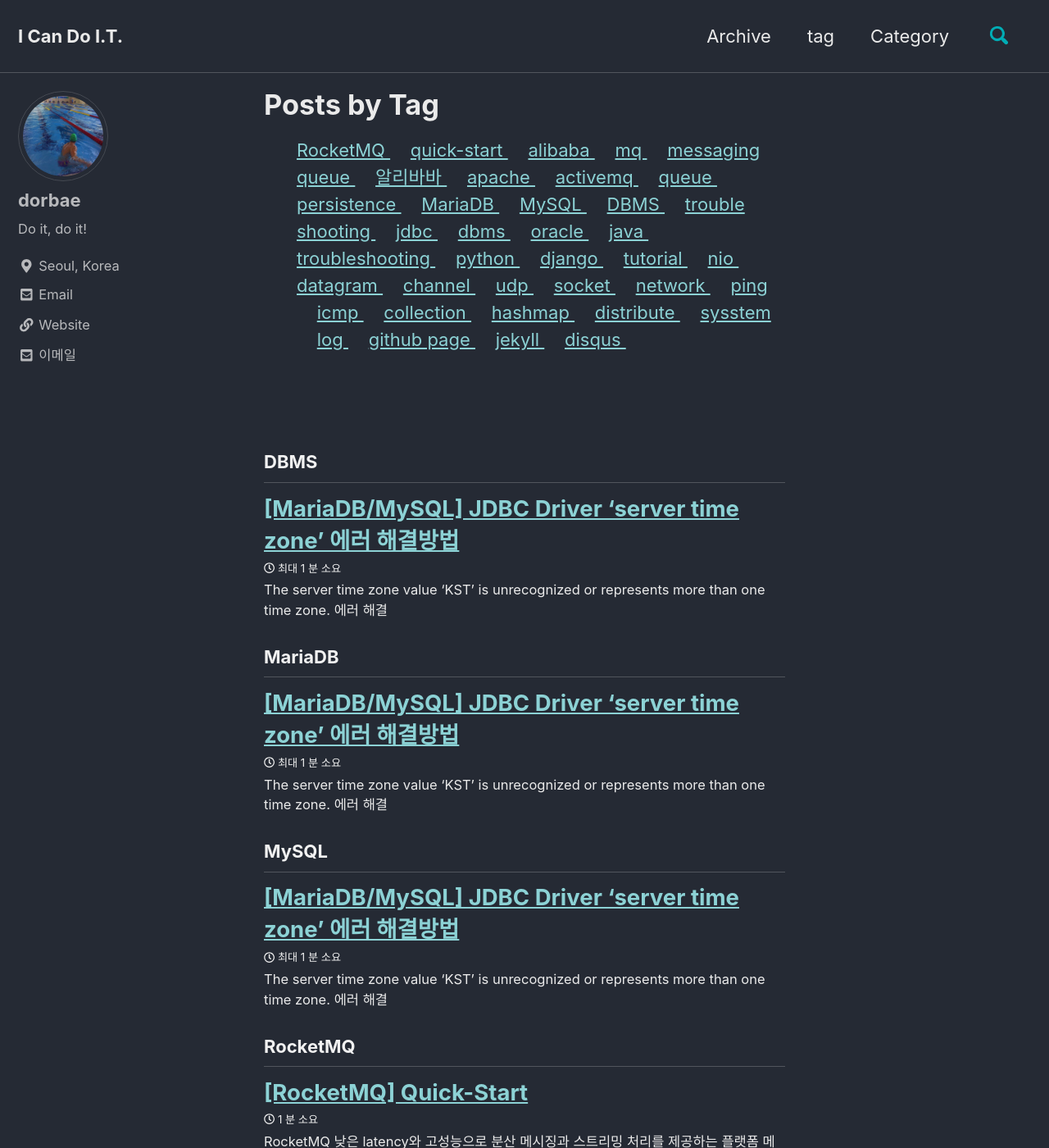
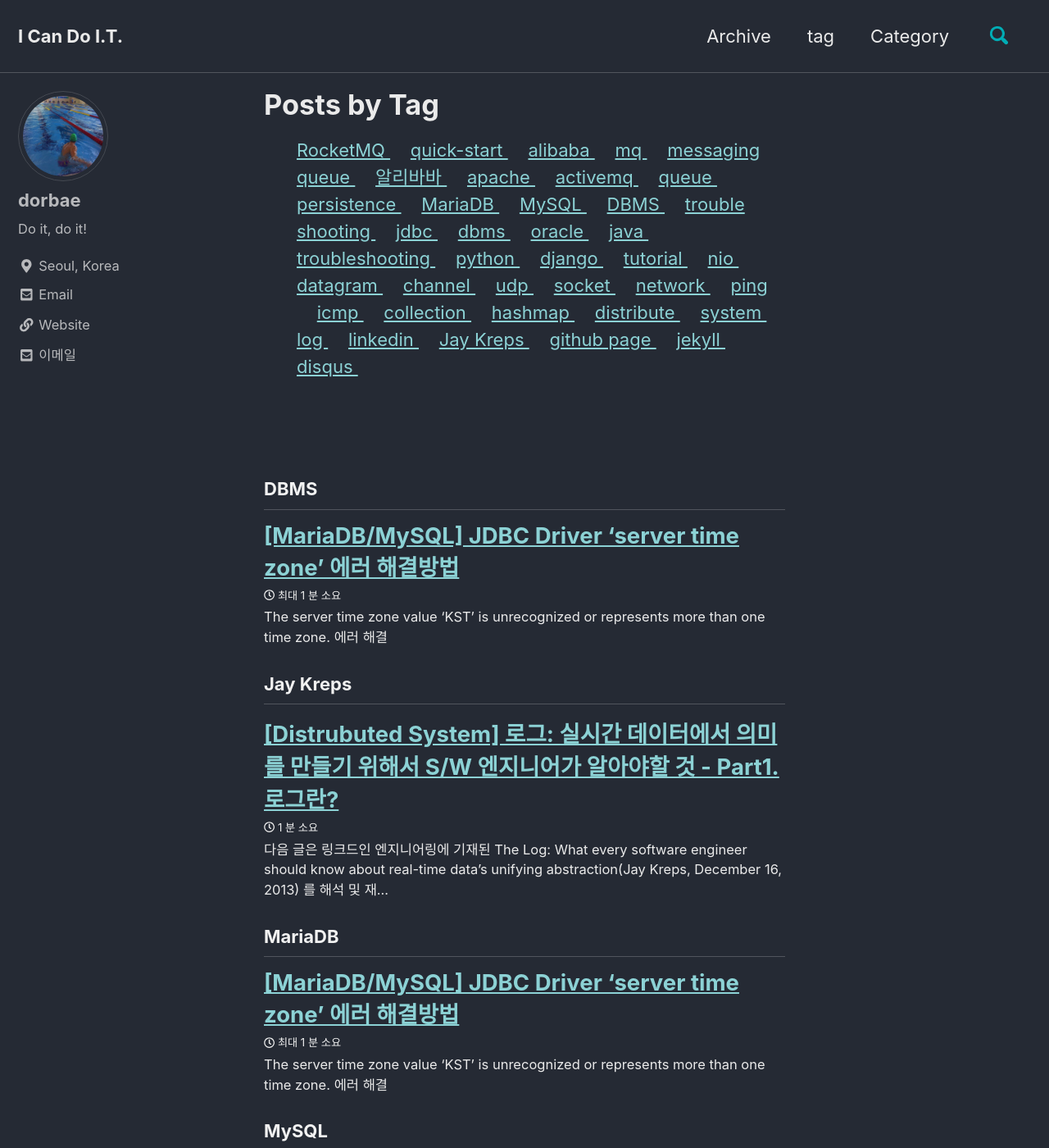
Before and after one commit to dorbae/dorbae.github.io, a Jekyll site: the page built from _pages/tag_archive.html, in a window 1280 px wide and 1400 px high. Shown: the whole window at 82% size. Built offline with Jekyll 4.4.1, drawn with Linux system fonts in a browser that asks for light colours; cached includes are drawn as plain includes; nearby versions of some CDN libraries; some of the changed text lies outside the part shown.

Commit message:
Update 2019-01-11-distribution-log-linkedin.md

```diff
--- a/_posts/2019-01-11-distribution-log-linkedin.md
+++ b/_posts/2019-01-11-distribution-log-linkedin.md
@@ -6,7 +6,7 @@
 date: 2019-01-11 +0900
 image: https://dorbae.github.io/assets/images/posts/2019/01/2019-01-01-apache-rocketmq-quickstart_thumnail.png
 categories : [Distributed System,Log]
-tags: [distribute,sysstem,log]
+tags: [distribute,system,log,linkedin,Jay Kreps]
 ---
 
 * 다음 글은 링크드인 엔지니어링에 기재된 [The Log: What every software engineer should know about real-time data's unifying abstraction(Jay Kreps, December 16, 2013)](https://engineering.linkedin.com/distributed-systems/log-what-every-software-engineer-should-know-about-real-time-datas-unifying) 를 해석 및 재정리
@@ -23,4 +23,27 @@
 * 하지만 대부분의 S/W 엔지니어들은 로그에 관심을 갖지 않는다.
 * 그래서 필자는 이런 로그에 대한 이해도를 높이고자 글을 쓰게 되었고, 글에서는 로그란 무엇이고, 데이터 통합, 실시간 처리, 시스템 구축에 있어서 로그는 어떻게 쓰이는지를 설명한다.
 
+<br/>
+
 ## Part 1. 로그란 무엇인가?
+* 로그는 시간 순으로 정렬된 레코드의 집합체이며, 추가만 가능
+![logstructure](/assets/images/posts/2019/01/2019-01-11-distribution-log-linkedin-003.png)
+* 시간으로 정렬된 데이터 => 분산 시스템을 이루는 본질 (bc, 물리적인 시간으로부터 decouple)
+![logisenssential](/assets/images/posts/2019/01/2019-01-11-distribution-log-linkedin-004.png)
+* 로그는 시간 순으로 정렬된 레코드들로 이뤄진 파일, 테이블의 한 종류
+![logisrecord](/assets/images/posts/2019/01/2019-01-11-distribution-log-linkedin-005.png)
+* 로그는 언제, 무엇이 일어났는지에 대한 기록
+* 더 깊이 들어가기 전에, 명확히 해야할 것이 있다. 모든 프로그래머들은 어플리케이션에서 syslog나 log4j같은 로깅 프레임워크를 통하여 대부분 로컬에 쓰여지는 비정형화된 에러 메시지나 Trace만을 로그로 생각
+* 필자는 이후부터 명확하게 하기 위해서 이러한 로그를 'application logging' 이라고 표현
+* 'application logging'의 가장 큰 차이점은 사람이 주로 사람이 읽기 위해서, 'journal', 'data logs'를 위한 텍스트 로그라는 것
+
+<br/>
+
+### 데이터베이스에서의 로그
+
+
+
+
+--------
+## References
+* [The Log: What every software engineer should know about real-time data's unifying abstraction(Jay Kreps, December 16, 2013)](https://engineering.linkedin.com/distributed-systems/log-what-every-software-engineer-should-know-about-real-time-datas-unifying)
```
